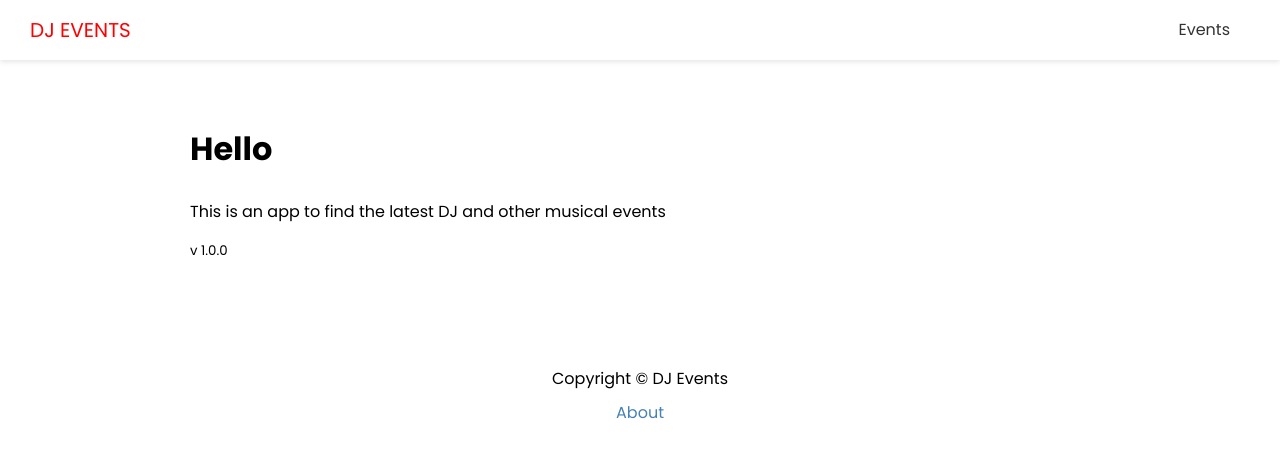
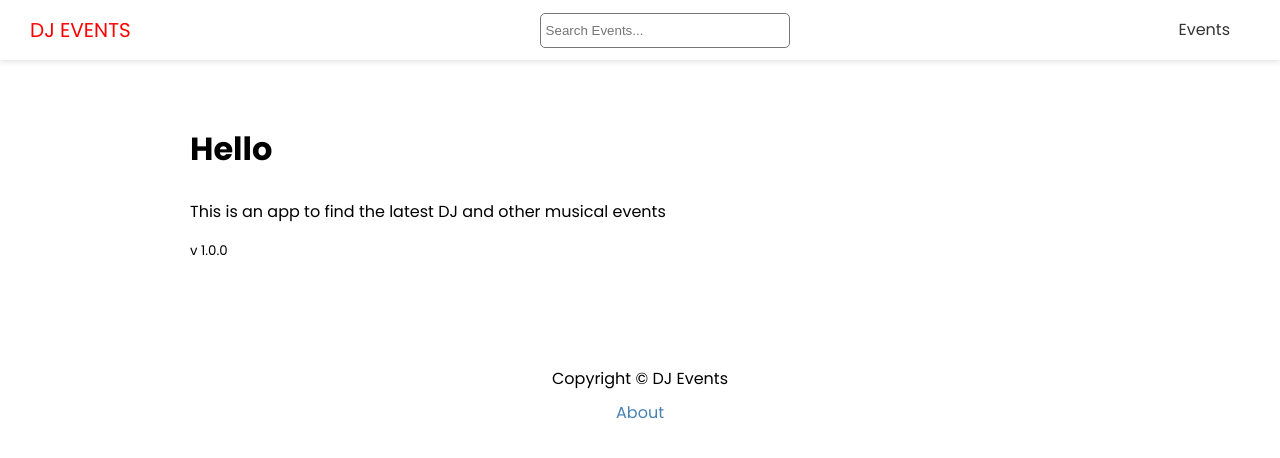
Before and after one commit to Mattgh91/dj-events-frontend, a Next.js app: page /about in a window 1280 px wide. Shown: the top 458 px of the page. Built offline with nearby package versions, Linux system fonts and the light colour scheme.

Commit message:
Add search components

```diff
--- a/components/Header.jsx
+++ b/components/Header.jsx
@@ -1,4 +1,5 @@
 import Link from 'next/link';
+import Search from './Search';
 
 import styles from '@/styles/Header.module.css';
 
@@ -9,6 +10,8 @@
                 <a className="">DJ Events</a>
             </Link>
         </div>
+
+        <Search />
 
         <nav>
             <ul>
--- /dev/null
+++ b/components/Search.jsx
@@ -0,0 +1,30 @@
+import * as React from 'react';
+import { useRouter } from 'next/router';
+import styles from '@/styles/Search.module.css';
+
+export default function Search() {
+    const [term, setTerm] = React.useState('');
+    const router = useRouter();
+
+    const handleSubmit = e => {
+        e.preventDefault();
+
+        router.push(`/events/search?term=${term}`);
+        setTerm('');
+    }
+
+    return (
+        <div className={styles.search}>
+            <form onSubmit={handleSubmit}>
+                <label>
+                    <input
+                        type="text"
+                        value={term}
+                        onChange={e => setTerm(e.target.value)}
+                        placeholder='Search Events...'
+                    />
+                </label>
+            </form>
+        </div>
+    );
+};
--- /dev/null
+++ b/styles/Search.module.css
@@ -0,0 +1,7 @@
+.search input {
+    width: 250px;
+    height: 35px;
+    padding: 5px;
+    border: 1px solid #777;
+    border-radius: 5px;
+}
```
